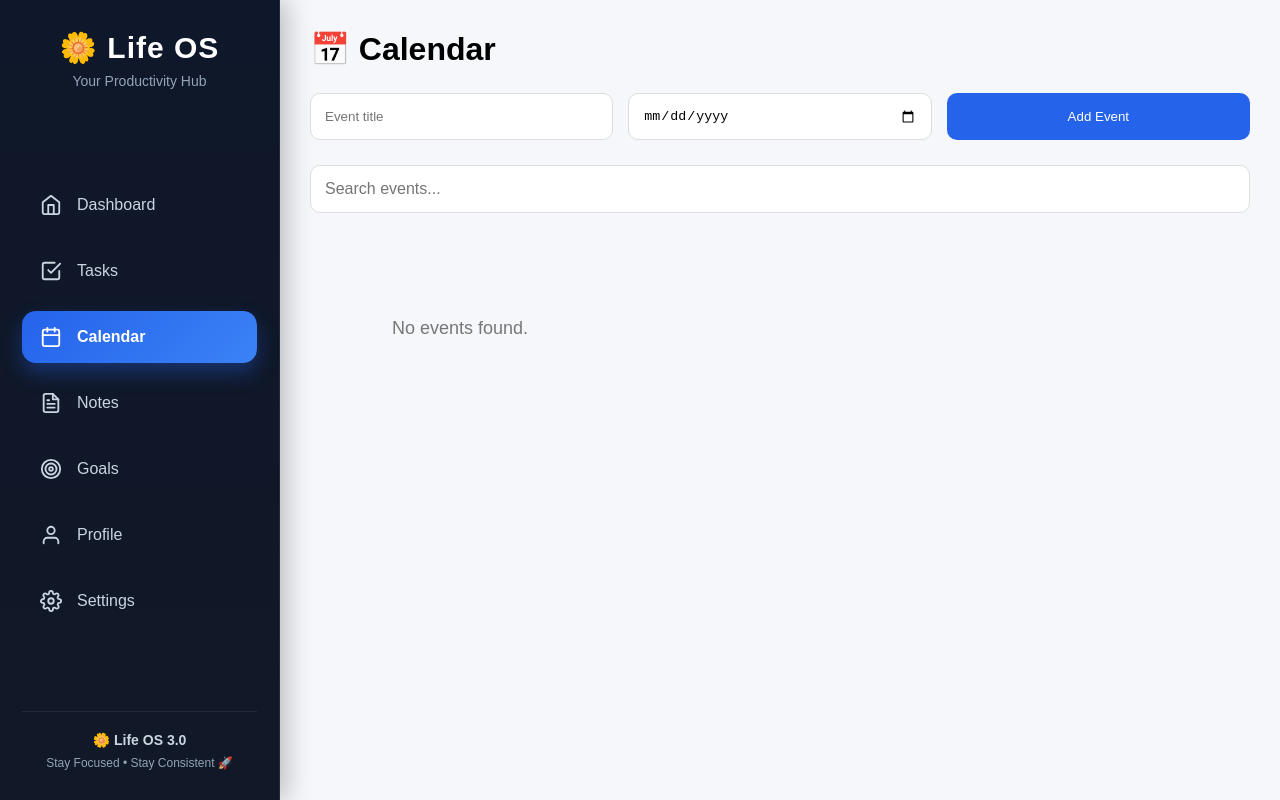
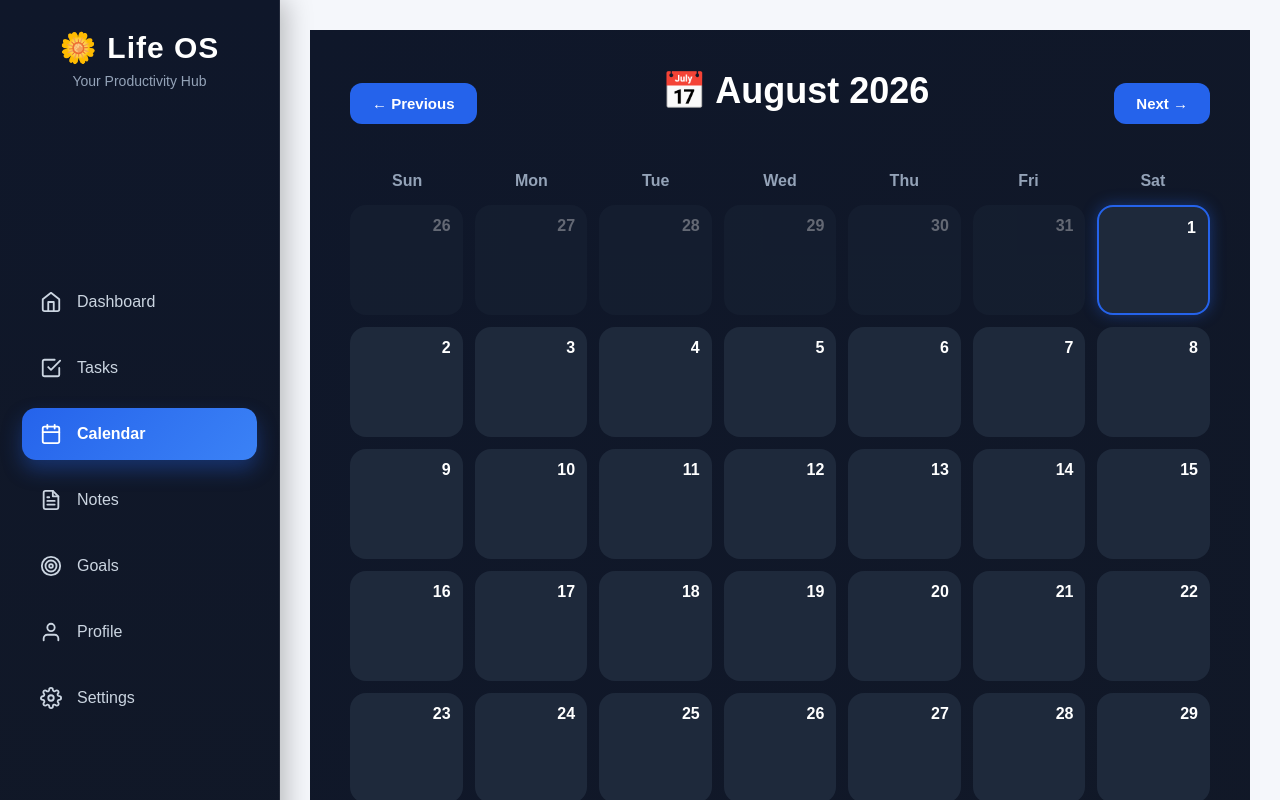
Before and after one commit to tanvirnijjar/Life-OS, a React (Vite) app in the folder client/: page /calendar in a window 1280 px wide. Shown: the top 800 px of the page. Built offline with nearby package versions, Linux system fonts and the light colour scheme.

Commit message:
Complete Calendar 1.0 dynamic calendar

```diff
--- a/client/src/pages/Calendar/Calendar.css
+++ b/client/src/pages/Calendar/Calendar.css
@@ -48,3 +48,117 @@
   color: #777;
   padding: 40px 0;
 }
+/* ===========================
+   Calendar Header
+=========================== */
+
+.calendar-header {
+  display: flex;
+  justify-content: space-between;
+  align-items: center;
+  margin-bottom: 35px;
+}
+
+.calendar-header h1 {
+  color: white;
+  font-size: 36px;
+}
+
+.calendar-header button {
+  padding: 12px 22px;
+  border: none;
+  border-radius: 12px;
+  background: #2563eb;
+  color: white;
+  cursor: pointer;
+  font-size: 15px;
+  font-weight: 600;
+  transition: 0.3s;
+}
+
+.calendar-header button:hover {
+  background: #1d4ed8;
+}
+/* ===========================
+   Day Cell
+=========================== */
+
+.day-cell {
+  background: #1e293b;
+  min-height: 110px;
+  border-radius: 16px;
+  padding: 12px;
+  cursor: pointer;
+  transition: all 0.3s ease;
+  display: flex;
+  align-items: flex-start;
+  justify-content: flex-end;
+  color: white;
+  font-weight: 600;
+}
+
+.day-cell:hover {
+  transform: translateY(-4px);
+  background: #334155;
+}
+
+.inactive-day {
+  opacity: 0.35;
+}
+
+.today {
+  border: 2px solid #2563eb;
+  box-shadow: 0 0 15px rgba(37, 99, 235, 0.4);
+}
+/* ===========================
+   Week Days
+=========================== */
+
+.weekdays {
+  display: grid;
+  grid-template-columns: repeat(7, 1fr);
+  margin-bottom: 15px;
+  gap: 10px;
+}
+
+.weekdays div {
+  text-align: center;
+  color: #94a3b8;
+  font-weight: bold;
+}
+
+/* ===========================
+   Calendar Grid
+=========================== */
+
+.calendar-grid {
+  display: grid;
+  grid-template-columns: repeat(7, 1fr);
+  gap: 12px;
+}
+
+@media (max-width: 768px) {
+  .calendar-grid {
+    gap: 8px;
+  }
+
+  .day-cell {
+    min-height: 80px;
+  }
+}
+/* ===========================
+   Calendar Page
+=========================== */
+
+.calendar-page {
+  min-height: 100vh;
+  background: linear-gradient(135deg, #0f172a, #111827);
+  padding: 40px;
+  color: white;
+}
+
+@media (max-width: 768px) {
+  .calendar-page {
+    padding: 20px;
+  }
+}
--- a/client/src/pages/Calendar/Calendar.jsx
+++ b/client/src/pages/Calendar/Calendar.jsx
@@ -1,89 +1,43 @@
-import { useEffect, useState } from "react";
+import { useState } from "react";
 import "./Calendar.css";
-import EventCard from "./EventCard";
 
-const Calendar = () => {
-  const [events, setEvents] = useState(() => {
-    const saved = localStorage.getItem("lifeos-events");
-    return saved ? JSON.parse(saved) : [];
-  });
+import CalendarHeader from "./CalendarHeader";
+import CalendarGrid from "./CalendarGrid";
 
-  const [title, setTitle] = useState("");
-  const [date, setDate] = useState("");
-  const [search, setSearch] = useState("");
+function Calendar() {
+  const [currentDate, setCurrentDate] = useState(new Date());
 
-  useEffect(() => {
-    localStorage.setItem("lifeos-events", JSON.stringify(events));
-  }, [events]);
-
-  const addEvent = () => {
-    if (!title.trim() || !date) return;
-
-    const newEvent = {
-      id: Date.now(),
-      title,
-      date,
-    };
-
-    setEvents([newEvent, ...events]);
-    setTitle("");
-    setDate("");
+  const previousMonth = () => {
+    setCurrentDate(
+      new Date(
+        currentDate.getFullYear(),
+        currentDate.getMonth() - 1,
+        1
+      )
+    );
   };
 
-  const deleteEvent = (id) => {
-    setEvents(events.filter((event) => event.id !== id));
+  const nextMonth = () => {
+    setCurrentDate(
+      new Date(
+        currentDate.getFullYear(),
+        currentDate.getMonth() + 1,
+        1
+      )
+    );
   };
-
-  const filteredEvents = events.filter(
-    (event) =>
-      event.title.toLowerCase().includes(search.toLowerCase()) ||
-      event.date.includes(search)
-  );
 
   return (
     <div className="calendar-page">
-      <h1>📅 Calendar</h1>
-
-      <div className="event-form">
-        <input
-          type="text"
-          placeholder="Event title"
-          value={title}
-          onChange={(e) => setTitle(e.target.value)}
-        />
-
-        <input
-          type="date"
-          value={date}
-          onChange={(e) => setDate(e.target.value)}
-        />
-
-        <button onClick={addEvent}>Add Event</button>
-      </div>
-
-      <input
-        className="search-bar"
-        type="text"
-        placeholder="Search events..."
-        value={search}
-        onChange={(e) => setSearch(e.target.value)}
+      <CalendarHeader
+        currentDate={currentDate}
+        previousMonth={previousMonth}
+        nextMonth={nextMonth}
       />
 
-      <div className="events-grid">
-        {filteredEvents.length > 0 ? (
-          filteredEvents.map((event) => (
-            <EventCard
-              key={event.id}
-              event={event}
-              onDelete={deleteEvent}
-            />
-          ))
-        ) : (
-          <p className="empty-state">No events found.</p>
-        )}
-      </div>
+      <CalendarGrid currentDate={currentDate} />
     </div>
   );
-};
+}
 
 export default Calendar;
--- a/client/src/pages/Calendar/CalendarGrid.jsx
+++ b/client/src/pages/Calendar/CalendarGrid.jsx
@@ -0,0 +1,88 @@
+import DayCell from "./DayCell";
+
+function CalendarGrid({ currentDate }) {
+  const year = currentDate.getFullYear();
+  const month = currentDate.getMonth();
+
+  const firstDay = new Date(year, month, 1).getDay();
+
+  const daysInMonth = new Date(
+    year,
+    month + 1,
+    0
+  ).getDate();
+
+  const prevMonthDays = new Date(
+    year,
+    month,
+    0
+  ).getDate();
+
+  const cells = [];
+
+  // Previous Month
+  for (let i = firstDay - 1; i >= 0; i--) {
+    cells.push({
+      day: prevMonthDays - i,
+      current: false,
+    });
+  }
+
+  // Current Month
+  for (let day = 1; day <= daysInMonth; day++) {
+    const today = new Date();
+
+    cells.push({
+      day,
+      current: true,
+      today:
+        today.getDate() === day &&
+        today.getMonth() === month &&
+        today.getFullYear() === year,
+    });
+  }
+
+  // Next Month
+  while (cells.length < 42) {
+    cells.push({
+      day: cells.length - firstDay - daysInMonth + 1,
+      current: false,
+    });
+  }
+
+  const weekDays = [
+    "Sun",
+    "Mon",
+    "Tue",
+    "Wed",
+    "Thu",
+    "Fri",
+    "Sat",
+  ];
+
+  return (
+    <>
+      <div className="weekdays">
+        {weekDays.map((day) => (
+          <div key={day}>{day}</div>
+        ))}
+      </div>
+
+      <div className="calendar-grid">
+        {cells.map((cell, index) => (
+          <DayCell
+            key={index}
+            day={cell.day}
+            isCurrentMonth={cell.current}
+            isToday={cell.today}
+            onClick={() =>
+              console.log("Clicked", cell.day)
+            }
+          />
+        ))}
+      </div>
+    </>
+  );
+}
+
+export default CalendarGrid;
--- /dev/null
+++ b/client/src/pages/Calendar/CalendarHeader.jsx
@@ -0,0 +1,29 @@
+function CalendarHeader({
+  currentDate,
+  previousMonth,
+  nextMonth,
+}) {
+  const month = currentDate.toLocaleString("default", {
+    month: "long",
+  });
+
+  const year = currentDate.getFullYear();
+
+  return (
+    <div className="calendar-header">
+      <button onClick={previousMonth}>
+        ← Previous
+      </button>
+
+      <h1>
+        📅 {month} {year}
+      </h1>
+
+      <button onClick={nextMonth}>
+        Next →
+      </button>
+    </div>
+  );
+}
+
+export default CalendarHeader;
--- /dev/null
+++ b/client/src/pages/Calendar/DayCell.jsx
@@ -0,0 +1,19 @@
+function DayCell({
+  day,
+  isCurrentMonth,
+  isToday,
+  onClick,
+}) {
+  return (
+    <div
+      className={`day-cell ${
+        isCurrentMonth ? "" : "inactive-day"
+      } ${isToday ? "today" : ""}`}
+      onClick={onClick}
+    >
+      <span>{day}</span>
+    </div>
+  );
+}
+
+export default DayCell;
```
Also changed, not shown: client/src/pages/Calendar/CalendarGrid.css (deleted), client/src/pages/Calendar/EventModal.jsx (added).
